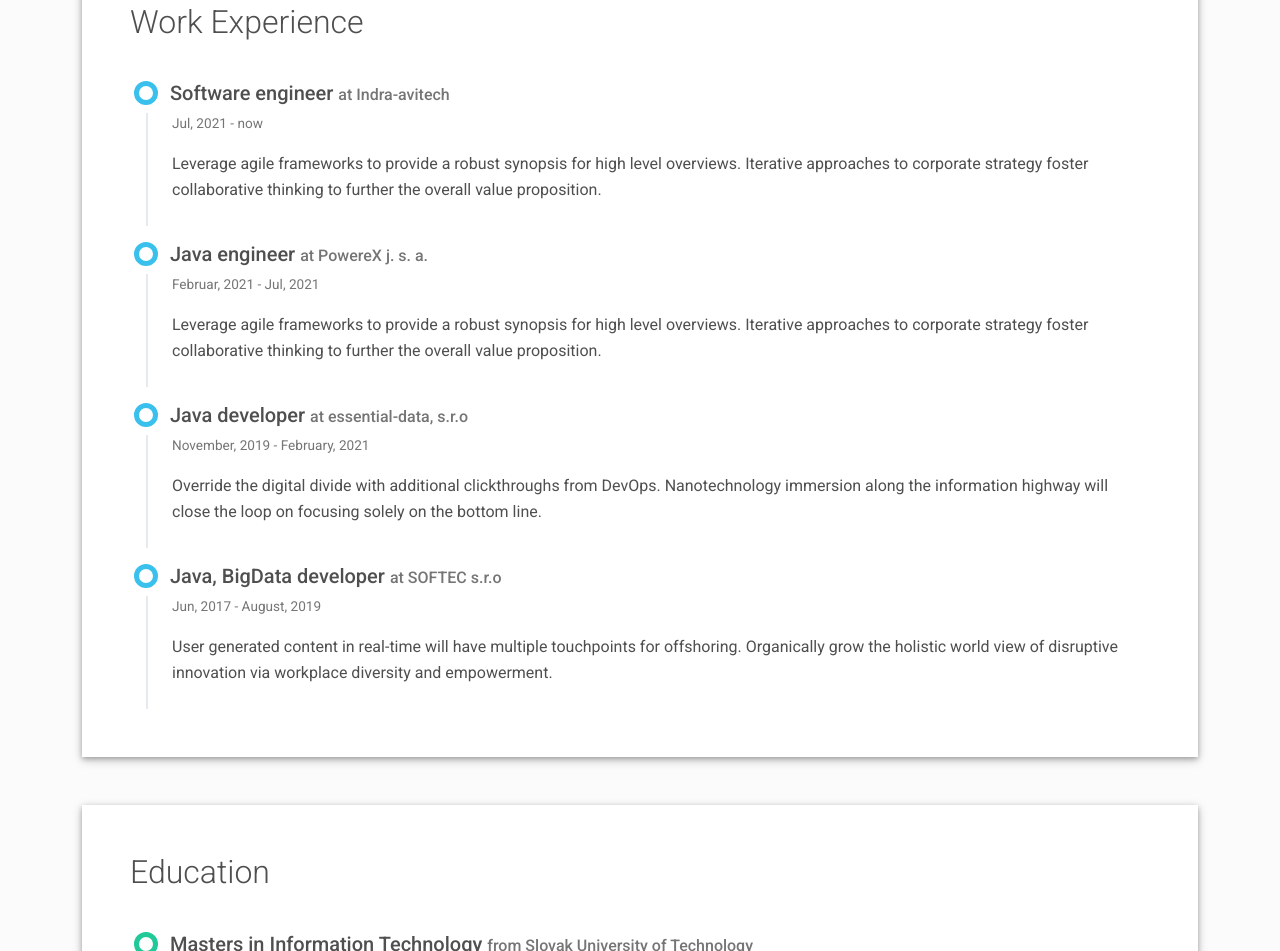
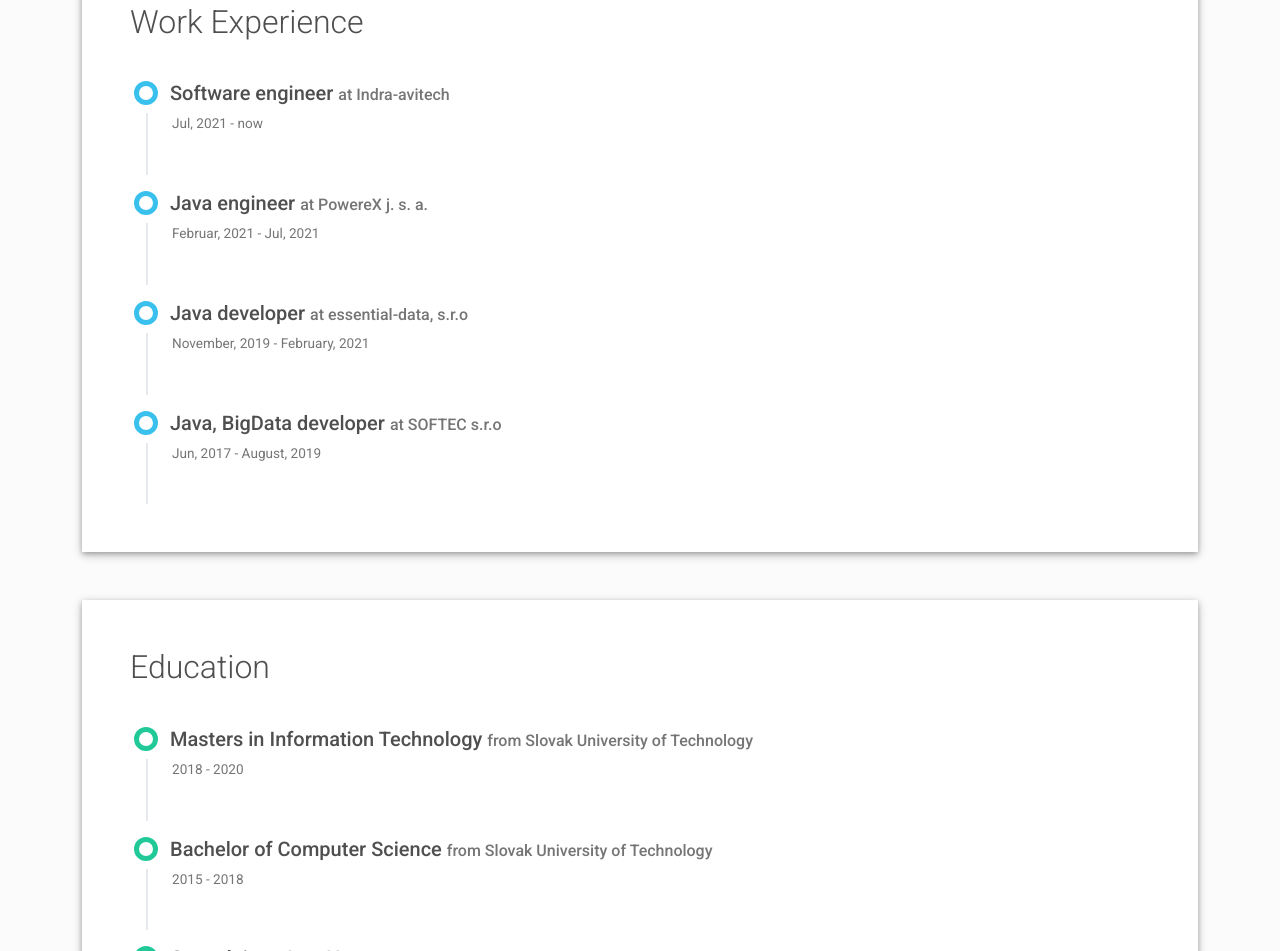
Before and after one commit to dunglamtuan/dunglamtuan.github.io, a plain HTML site: page index.html in a window 1280 px wide. Shown: the part 1864-2815 px from the top of the page. Drawn offline with Linux system fonts and the light colour scheme.

Commit message:
Remove experien decs for now

```diff
--- a/index.html
+++ b/index.html
@@ -250,7 +250,7 @@
           </div>
           <div class="timeline-body px-4 pb-4">
             <div class="text-muted text-small mb-3">Jul, 2021 - now</div>
-            <div>Leverage agile frameworks to provide a robust synopsis for high level overviews. Iterative approaches to corporate strategy foster collaborative thinking to further the overall value proposition.</div>
+            <div></div>
           </div>
         </div>
         <div class="timeline-card timeline-card-info" data-aos="fade-in" data-aos-delay="0">
@@ -259,7 +259,7 @@
           </div>
           <div class="timeline-body px-4 pb-4">
             <div class="text-muted text-small mb-3">Februar, 2021 - Jul, 2021</div>
-            <div>Leverage agile frameworks to provide a robust synopsis for high level overviews. Iterative approaches to corporate strategy foster collaborative thinking to further the overall value proposition.</div>
+            <div></div>
           </div>
         </div>
         <div class="timeline-card timeline-card-info" data-aos="fade-in" data-aos-delay="200">
@@ -268,7 +268,7 @@
           </div>
           <div class="timeline-body px-4 pb-4">
             <div class="text-muted text-small mb-3">November, 2019 - February, 2021</div>
-            <div>Override the digital divide with additional clickthroughs from DevOps. Nanotechnology immersion along the information highway will close the loop on focusing solely on the bottom line.</div>
+            <div></div>
           </div>
         </div>
         <div class="timeline-card timeline-card-info" data-aos="fade-in" data-aos-delay="400">
@@ -277,7 +277,7 @@
           </div>
           <div class="timeline-body px-4 pb-4">
             <div class="text-muted text-small mb-3">Jun, 2017 - August, 2019</div>
-            <div>User generated content in real-time will have multiple touchpoints for offshoring. Organically grow the holistic world view of disruptive innovation via workplace diversity and empowerment.</div>
+            <div></div>
           </div>
         </div>
       </div>
```
